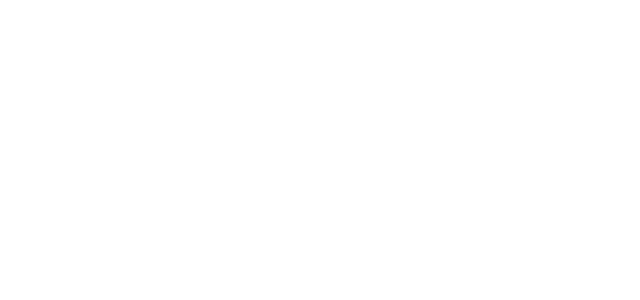
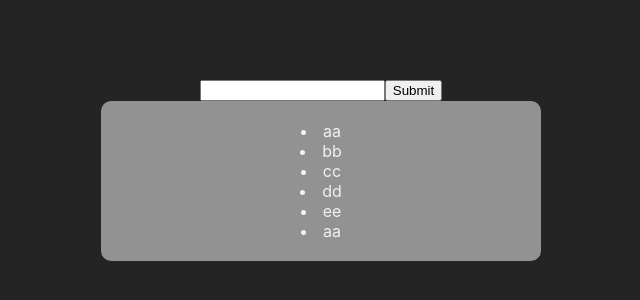
Before and after one commit to olvictor/todoLIST, a React (Vite) app: page / in a window 1280 px wide. Shown: the part 230-530 px from the top of the page, without its empty margins (319-959 px from the left). Built offline with nearby package versions, Linux system fonts and the light colour scheme.

Commit message:
create form

```diff
--- a/package.json
+++ b/package.json
@@ -12,7 +12,8 @@
   "dependencies": {
     "framer-motion": "^10.16.0",
     "react": "^18.2.0",
-    "react-dom": "^18.2.0"
+    "react-dom": "^18.2.0",
+    "react-icons": "^4.10.1"
   },
   "devDependencies": {
     "@types/react": "^18.2.15",
--- a/src/App.jsx
+++ b/src/App.jsx
@@ -1,14 +1,32 @@
 import { useState } from 'react'
-import reactLogo from './assets/react.svg'
-import viteLogo from '/vite.svg'
+import { motion  } from 'framer-motion'
 import './App.css'
-
+import Form from './components/form'
 function App() {
   const [todos, setTodos] = useState([])
 
   return (
     <>
-    <div></div>
+    <Form />
+    <motion.div
+      style={{
+        width:400,
+        height:'auto',
+        borderRadius:10,
+        backgroundColor: "rgba(255,255,255,0.5)",
+        position:'relative',
+        padding: '20px'
+      }}
+      animate={{scale: [1.25,2,1.5,1]}}
+    >
+      <motion.li>aa</motion.li>
+      <motion.li>bb</motion.li>
+      <motion.li>cc</motion.li>
+      <motion.li>dd</motion.li>
+      <motion.li>ee</motion.li>
+      <motion.li>aa</motion.li>
+
+    </motion.div>
     </>
   )
 }
--- /dev/null
+++ b/src/components/Form.jsx
@@ -0,0 +1,12 @@
+import React from 'react'
+
+const Form = () => {
+  return (
+    <form>
+        <input type="text" />
+        <button>Submit</button>
+    </form>
+  )
+}
+
+export default Form
--- a/src/index.css
+++ b/src/index.css
@@ -1,26 +1,8 @@
 :root {
   font-family: Inter, system-ui, Avenir, Helvetica, Arial, sans-serif;
-  line-height: 1.5;
-  font-weight: 400;
-
-  color-scheme: light dark;
   color: rgba(255, 255, 255, 0.87);
   background-color: #242424;
 
-  font-synthesis: none;
-  text-rendering: optimizeLegibility;
-  -webkit-font-smoothing: antialiased;
-  -moz-osx-font-smoothing: grayscale;
-  -webkit-text-size-adjust: 100%;
-}
-
-a {
-  font-weight: 500;
-  color: #646cff;
-  text-decoration: inherit;
-}
-a:hover {
-  color: #535bf2;
 }
 
 body {
@@ -30,40 +12,3 @@
   min-width: 320px;
   min-height: 100vh;
 }
-
-h1 {
-  font-size: 3.2em;
-  line-height: 1.1;
-}
-
-button {
-  border-radius: 8px;
-  border: 1px solid transparent;
-  padding: 0.6em 1.2em;
-  font-size: 1em;
-  font-weight: 500;
-  font-family: inherit;
-  background-color: #1a1a1a;
-  cursor: pointer;
-  transition: border-color 0.25s;
-}
-button:hover {
-  border-color: #646cff;
-}
-button:focus,
-button:focus-visible {
-  outline: 4px auto -webkit-focus-ring-color;
-}
-
-@media (prefers-color-scheme: light) {
-  :root {
-    color: #213547;
-    background-color: #ffffff;
-  }
-  a:hover {
-    color: #747bff;
-  }
-  button {
-    background-color: #f9f9f9;
-  }
-}
```
Also changed, not shown: 1 other file (tests, documents, lock files or other folders).
